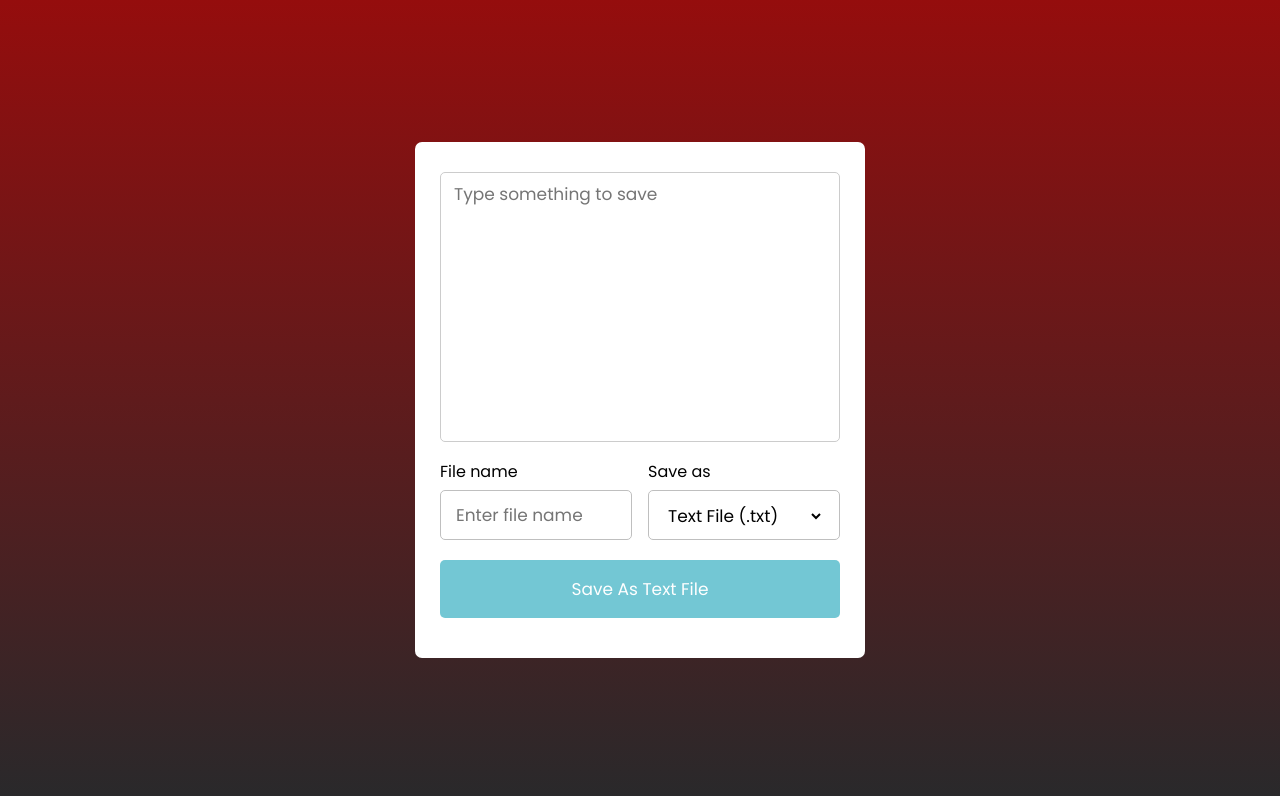
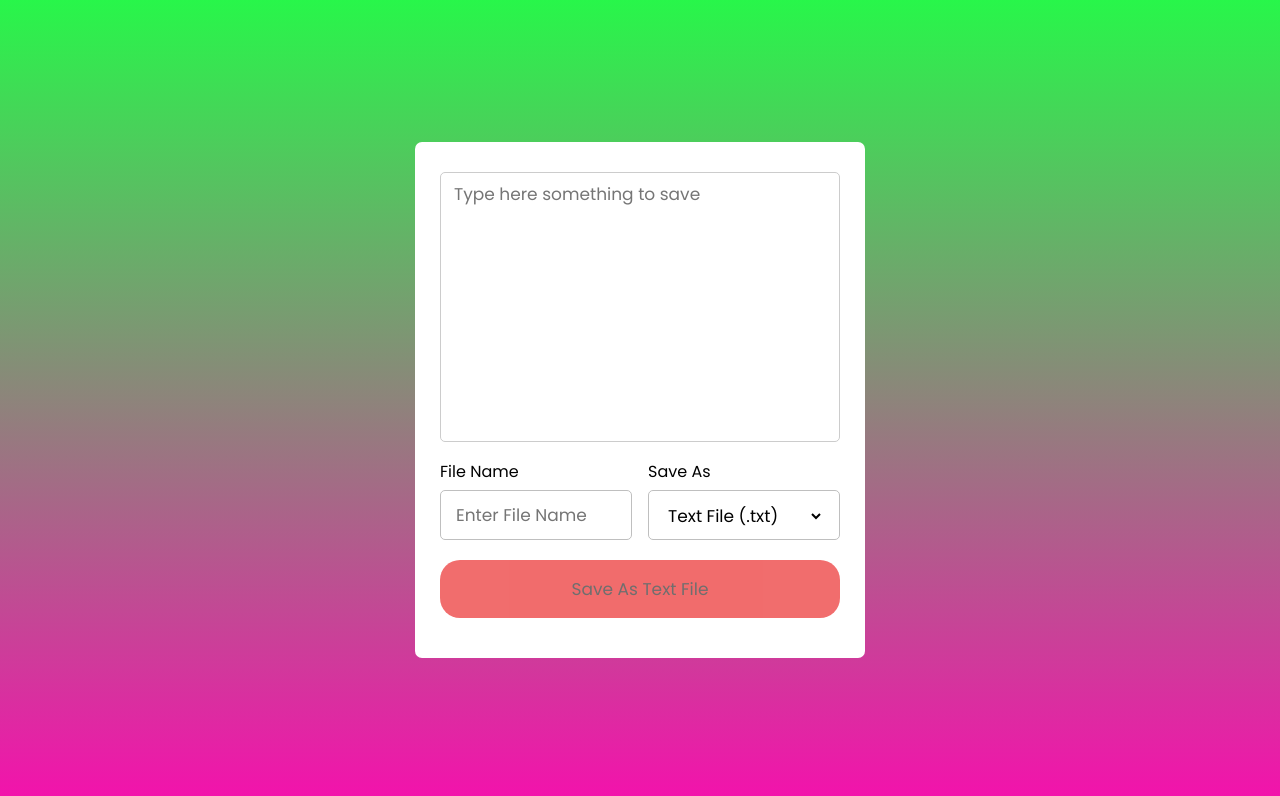
Before and after one commit to KavyaPinnapureddy/CodeAlpha_File_Converter, a plain HTML site: page index.html in a window 1280 px wide. Drawn offline with Linux system fonts and the light colour scheme.

Commit message:
file_converter

```diff
--- a/css/style.css
+++ b/css/style.css
@@ -11,7 +11,7 @@ body {
     display:flex;
     align-items: center;
     justify-content: center;
-    background-image:linear-gradient(rgb(149, 13, 13),rgb(41, 41, 43)) ;
+    background-image:linear-gradient(rgb(40, 246, 74),rgb(243, 18, 172)) ;
     min-height: 100vh;
 }
 
@@ -62,13 +62,14 @@ body {
 }
 
 .wrapper .save-btn {
-    color: #fff;
+    color: #110f0f;
     margin-top: 20px;
     padding: 16px 0;
     cursor: pointer;
     opacity: 0.6;
-    background: #17A2B8;
+    background: #e80c0c;
     pointer-events: none;
+    border-radius:20px;
 }
 
 .wrapper textarea:valid ~ .save-btn{
--- a/index.html
+++ b/index.html
@@ -4,12 +4,12 @@
     <meta charset="UTF-8">
     <meta http-equiv="X-UA-Compatible" content="IE=edge">
     <meta name="viewport" content="width=device-width, initial-scale=1.0">
-    <title>Convert text to file - Vamsidhar | Executing The Code</title>
+    <title>Convert text to file - Kavya Reddy | Executing The Code</title>
 
     <link rel="icon" href="images/fav_icon.png">
 
     <meta name="title" content="Convert text to file - Vamsidhar | Executing The Code">
-    <meta name="description" content="I'm Vamsidhar Reddy, a Web Developer, from Andhra Pradesh. ">
+    <meta name="description" content="I'm Kavya Reddy, a Web Developer, from Hyderabad. ">
 
     <!-- CSS File -->
     <link rel="stylesheet" href="css/style.css">
@@ -20,14 +20,14 @@
 </head>
 <body>
     <div class="wrapper">
-        <textarea required placeholder="Type something to save"></textarea>
+        <textarea required placeholder="Type here something to save"></textarea>
         <div class="file-options">
             <div class="option file-name">
-                <label>File name</label>
-                <input type="text" placeholder="Enter file name">
+                <label>File Name</label>
+                <input type="text" placeholder="Enter File Name">
             </div>
             <div class="option save-as">
-                <label>Save as</label>
+                <label>Save As</label>
                 <div class="select-menu">
                     <select>
                         <option value="text/plain">Text File (.txt)</option>
```
